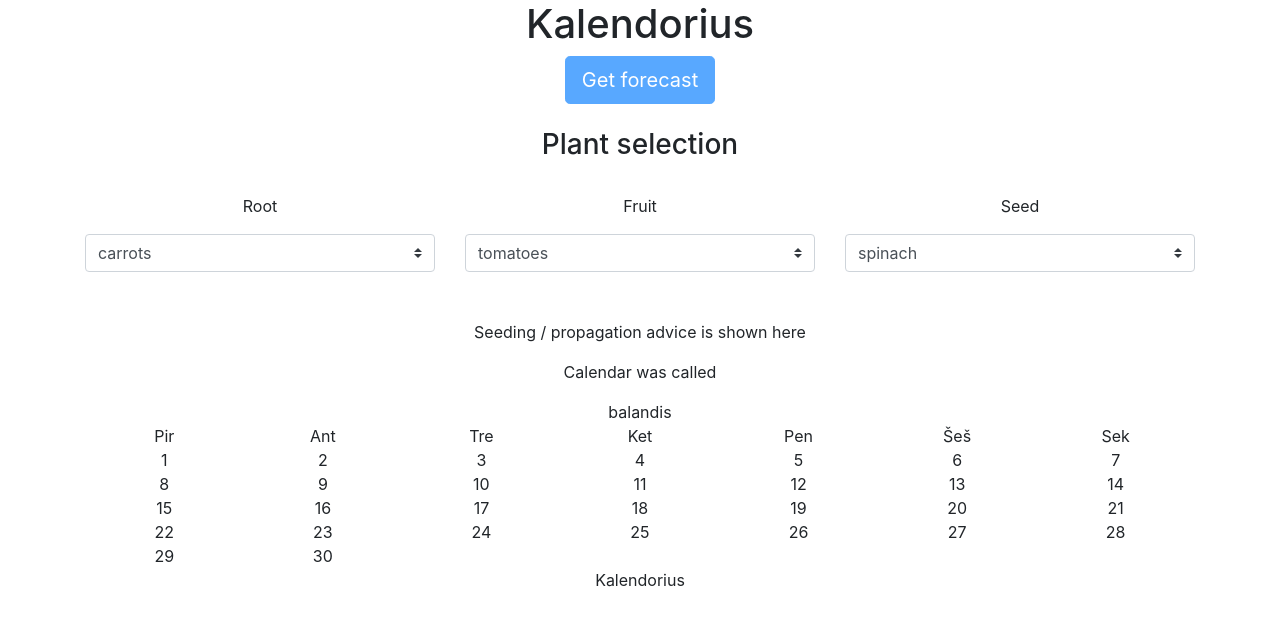
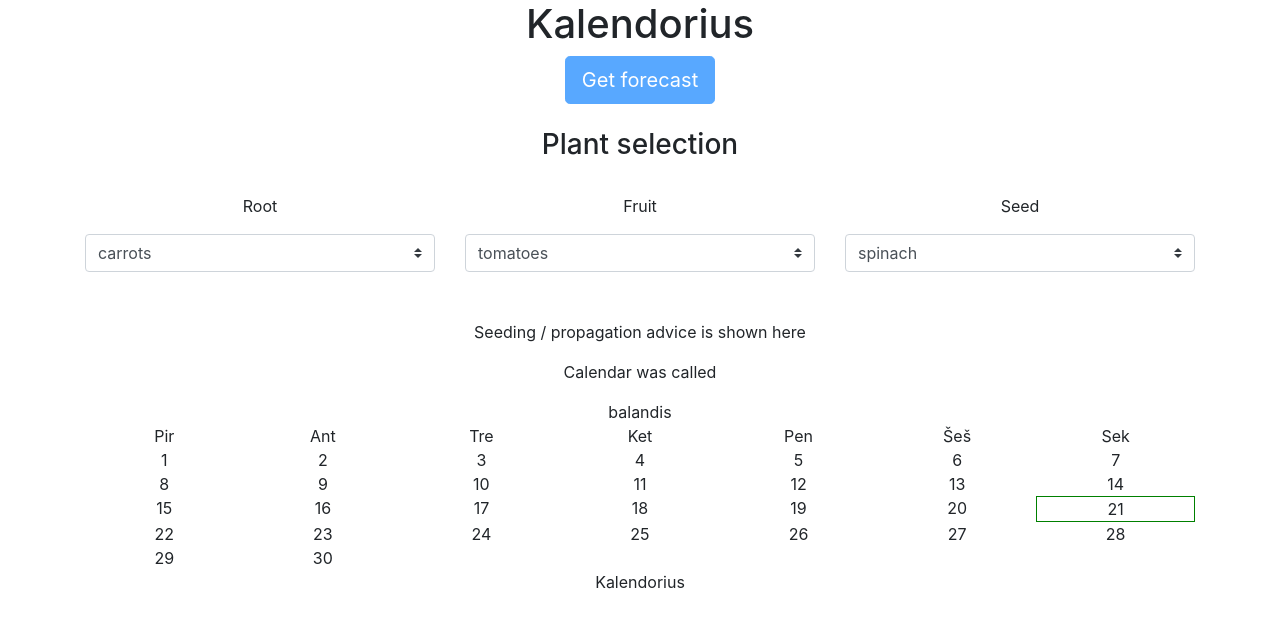
Before and after one commit to horolug/garden-forecast, a React (Create React App) app: page / in a window 1280 px wide. Shown: the top 628 px of the page. Built offline with nearby package versions, Linux system fonts and the light colour scheme.

Commit message:
Current day is displayed on the calendar

```diff
--- a/src/Components/Calendar/Calendar.js
+++ b/src/Components/Calendar/Calendar.js
@@ -33,12 +33,16 @@ class plantingCalendar extends React.Component {
     this.createBlankCells();
     if ( !this.props.dayList ){
       for ( let i = 0; i < moment().daysInMonth(); i++ ){
-        listOfDays.push( <div className="calendarDay" key={i+1}> {i+1}</div>);
+        listOfDays.push( <div className={this.currentDay(i+1)} key={i+1}> {i+1}</div>);
       }
     } else {
       for ( let i = 0; i < this.props.dayList.length; i++ ){
         const calendarDay = moment(this.props.dayList[i].date).format("D");
-        const optimal = this.props.dayList[i].optimal ? "calendarDay optimal" : "calendarDay";
+        let optimal = "calendarDay";
+        if (this.props.dayList[i].optimal){
+          optimal = "calendarDay optimal";
+        }
+        optimal = optimal +" "+ this.currentDay(calendarDay);
         listOfDays.push(
           <div className={optimal} key={this.props.dayList[i].date}>
             {calendarDay}
@@ -94,11 +98,20 @@ class plantingCalendar extends React.Component {
     let weekdays = [];
     weekdaysArray.map((val, i, arr) => {
       weekdays.push(
-        <div className="calendarDay" key={val}>{val}</div>
+        <div className={this.currentDay(val)} key={val}>{val}</div>
       );
     });
 
     return weekdays;
+  }
+
+  currentDay( dayInQuestion ){
+    let currentDay = "calendarDay";
+    if ( parseInt(dayInQuestion) === parseInt( moment().format('D') ) ){
+      currentDay = "calendarDay currentDay";
+    }
+
+    return currentDay;
   }
 
   render() {
--- a/src/index.css
+++ b/src/index.css
@@ -21,3 +21,7 @@ code {
 .calendarDay{
   width: calc(100% / 7);
 }
+
+.currentDay{
+  border: 1px solid green;
+}
```
